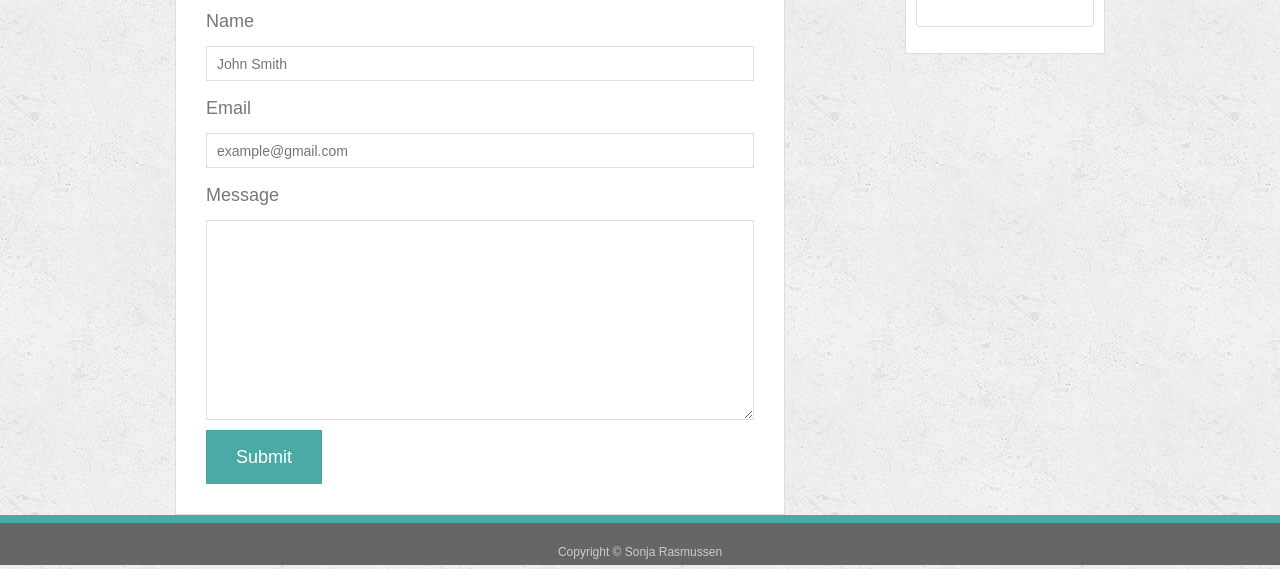
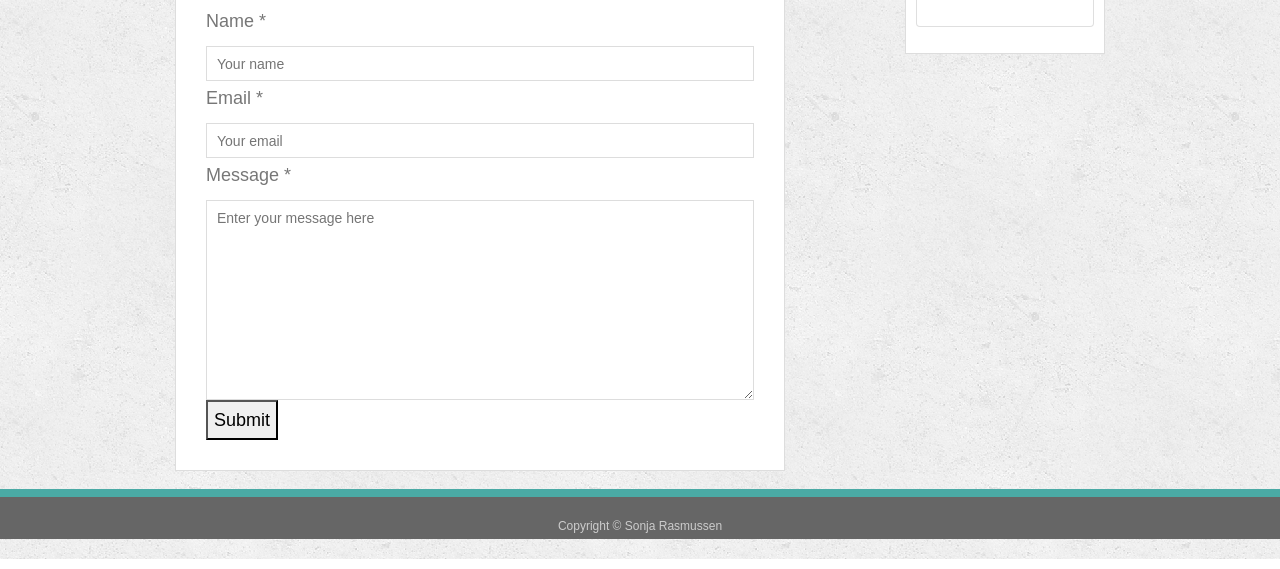
Before and after one commit to SonjaRasmussen/SonjaRasmussen.github.io, a website: page contact.html in a window 1280 px wide. Shown: the part 241-810 px from the top of the page. Drawn offline with nearby package versions, Linux system fonts and the light colour scheme.

Commit message:
updated Bio and started the contact page with express and node

```diff
--- a/contact.html
+++ b/contact.html
@@ -62,24 +62,17 @@
     <section class="main-section">
       <h1>Contact</h1>
 
-      <form id="contact-form">
-        <ul>
-          <li>
-            <label for="name">Name</label>
-            <input type="text" id="name" name="name" placeholder="John Smith" required="required">
-          </li>
-          <li>
-            <label for="email">Email</label>
-            <input type="email" id="email" name="email" placeholder="example@gmail.com" required="required">
-          </li>
-          <li>
-            <label for="message">Message</label>
-            <textarea id="message" name="message" required="required"></textarea>
-          </li>
-        </ul>
-        <input type="submit">
+      <form action="/contact" id="contact-form" method="post" role="form">
+        <fieldset>
+          <label for="name">Name &#42;</label>
+          <input id="name" name="name" type="text" placeholder="Your name" required="required">
+          <label for="email">Email &#42;</label>
+          <input id="email" name="email" type="text" placeholder="Your email" required="required">
+          <label for="message">Message &#42;</label>
+          <textarea id="message" name="message" placeholder="Enter your message here" rows="3" required="required"></textarea>
+          <button type="submit">Submit</button>
+        </fieldset>
       </form>
-
     </section>
   </div>
 
```
Also changed, not shown: index.html (+2 -4 lines), package.json (added, +26 -0 lines), server.js (added, +43 -0 lines), 1 other file.
